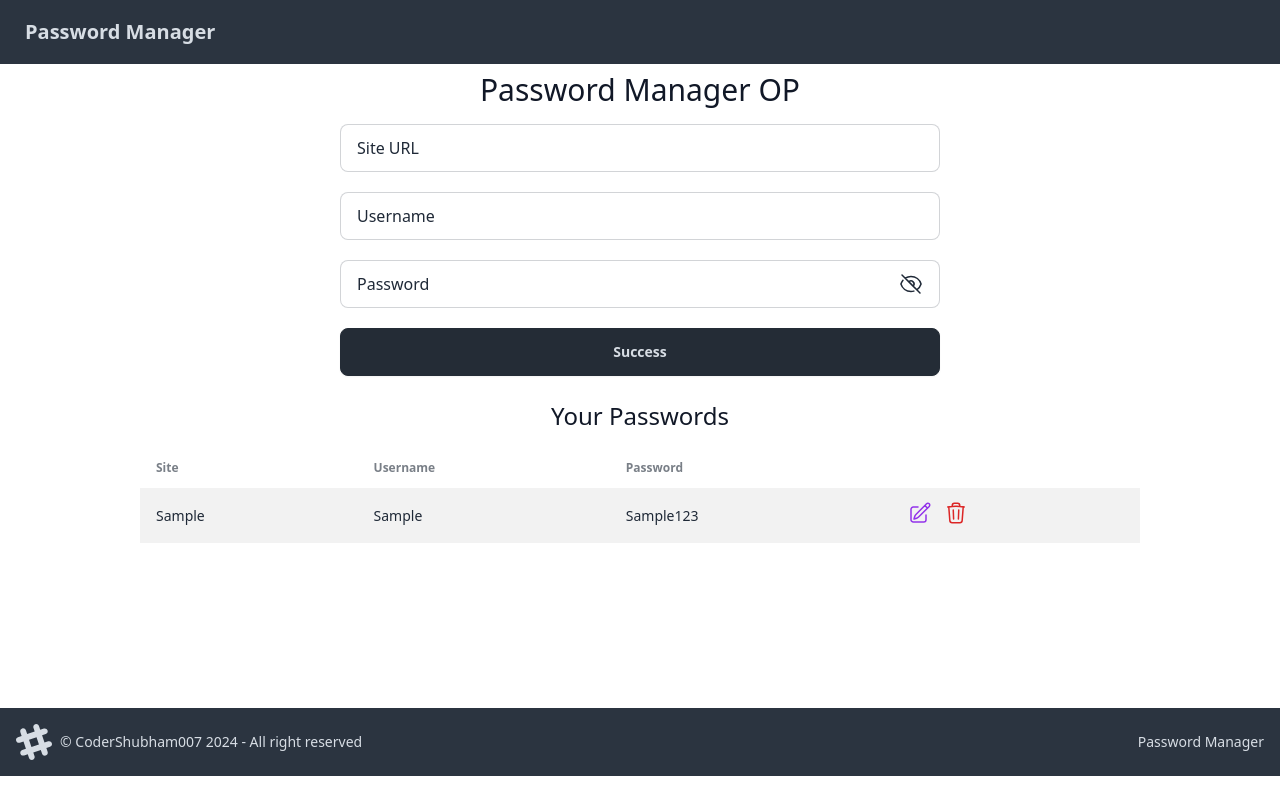
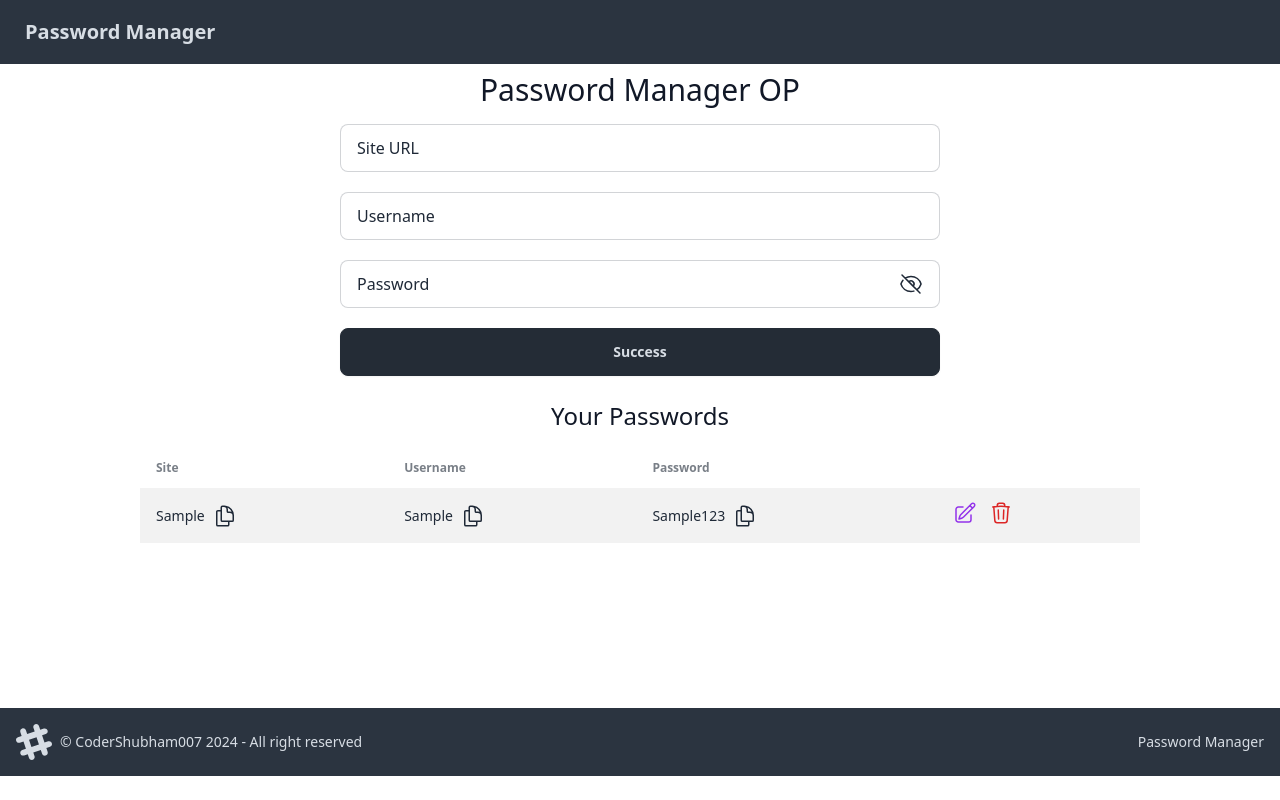
Before and after one commit to CoderShubham007/Password-Manager, a React (Vite) app: page / in a window 1280 px wide. Both pictures are taken after typing "Sample", "Sample", "Sample123" into the empty fields and a click on the button "Success". Built offline with nearby package versions, Linux system fonts and the light colour scheme.

Commit message:
Added Copy Function and Added React Tostify to show alerts

```diff
--- a/package.json
+++ b/package.json
@@ -11,7 +11,8 @@
   },
   "dependencies": {
     "react": "^18.2.0",
-    "react-dom": "^18.2.0"
+    "react-dom": "^18.2.0",
+    "react-toastify": "^10.0.5"
   },
   "devDependencies": {
     "@types/react": "^18.2.66",
--- a/src/components/Manager.jsx
+++ b/src/components/Manager.jsx
@@ -1,5 +1,7 @@
 import React from 'react'
 import { useRef, useState, useEffect } from 'react';
+import { ToastContainer, toast } from 'react-toastify';
+import 'react-toastify/dist/ReactToastify.css';
 
 const Manager = () => {
     const [showPassword, setShowPassword] = useState(false);
@@ -23,7 +25,7 @@ const Manager = () => {
     }
 
     const handleChange = (e) => {
-        setForm({...form, [e.target.name]: e.target.value});
+        setForm({ ...form, [e.target.name]: e.target.value });
     }
 
     const savePassword = (e) => {
@@ -39,8 +41,37 @@ const Manager = () => {
         });
     }
 
+    const copyText = (e, text) => {
+        toast.info('Copied to Clipboard!', {
+            position: "top-right",
+            autoClose: 5000,
+            hideProgressBar: false,
+            closeOnClick: true,
+            pauseOnHover: true,
+            draggable: true,
+            progress: undefined,
+            theme: "light"
+        });
+        navigator.clipboard.writeText(text);
+    }
+
     return (
         <>
+            {/* Toast Alert */}
+            <ToastContainer
+                position="top-right"
+                autoClose={5000}
+                hideProgressBar={false}
+                newestOnTop={false}
+                closeOnClick
+                rtl={false}
+                pauseOnFocusLoss
+                draggable
+                pauseOnHover
+                theme="light"
+            />
+            {/* Same as */}
+            <ToastContainer />
             {/* Form */}
             <div className="container px-8 py-2">
                 <form className='max-w-[600px] mx-auto' onSubmit={savePassword}>
@@ -91,13 +122,38 @@ const Manager = () => {
                             </tr>
                         </thead>
                         <tbody>
-                            {passwordArray.map( (item, index) => {
+                            {passwordArray.map((item, index) => {
                                 return (<tr key={index} className="bg-base-200">
                                     <td>
+                                        <div className='flex justify-start items-center gap-2'>
                                             <a href={item.site} target='_blank'>{item.site}</a>
+                                            <button onClick={(e) => { copyText(e, item.site) }}>
+                                                <svg xmlns="http://www.w3.org/2000/svg" fill="none" viewBox="0 0 24 24" strokeWidth={1.5} stroke="currentColor" className="w-6 h-6">
+                                                    <path strokeLinecap="round" strokeLinejoin="round" d="M15.75 17.25v3.375c0 .621-.504 1.125-1.125 1.125h-9.75a1.125 1.125 0 0 1-1.125-1.125V7.875c0-.621.504-1.125 1.125-1.125H6.75a9.06 9.06 0 0 1 1.5.124m7.5 10.376h3.375c.621 0 1.125-.504 1.125-1.125V11.25c0-4.46-3.243-8.161-7.5-8.876a9.06 9.06 0 0 0-1.5-.124H9.375c-.621 0-1.125.504-1.125 1.125v3.5m7.5 10.375H9.375a1.125 1.125 0 0 1-1.125-1.125v-9.25m12 6.625v-1.875a3.375 3.375 0 0 0-3.375-3.375h-1.5a1.125 1.125 0 0 1-1.125-1.125v-1.5a3.375 3.375 0 0 0-3.375-3.375H9.75" />
+                                                </svg>
+                                            </button>
+                                        </div>
                                     </td>
-                                <td>{item.username}</td>
-                                <td>{item.password}</td>
+                                    <td>
+                                        <div className='flex justify-start items-center gap-2'>
+                                            <p>{item.username}</p>
+                                            <button onClick={(e) => { copyText(e, item.username) }}>
+                                                <svg xmlns="http://www.w3.org/2000/svg" fill="none" viewBox="0 0 24 24" strokeWidth={1.5} stroke="currentColor" className="w-6 h-6">
+                                                    <path strokeLinecap="round" strokeLinejoin="round" d="M15.75 17.25v3.375c0 .621-.504 1.125-1.125 1.125h-9.75a1.125 1.125 0 0 1-1.125-1.125V7.875c0-.621.504-1.125 1.125-1.125H6.75a9.06 9.06 0 0 1 1.5.124m7.5 10.376h3.375c.621 0 1.125-.504 1.125-1.125V11.25c0-4.46-3.243-8.161-7.5-8.876a9.06 9.06 0 0 0-1.5-.124H9.375c-.621 0-1.125.504-1.125 1.125v3.5m7.5 10.375H9.375a1.125 1.125 0 0 1-1.125-1.125v-9.25m12 6.625v-1.875a3.375 3.375 0 0 0-3.375-3.375h-1.5a1.125 1.125 0 0 1-1.125-1.125v-1.5a3.375 3.375 0 0 0-3.375-3.375H9.75" />
+                                                </svg>
+                                            </button>
+                                        </div>
+                                    </td>
+                                    <td>
+                                        <div className='flex justify-start items-center gap-2'>
+                                            <p>{item.password}</p>
+                                            <button onClick={(e) => { copyText(e, item.password) }}>
+                                                <svg xmlns="http://www.w3.org/2000/svg" fill="none" viewBox="0 0 24 24" strokeWidth={1.5} stroke="currentColor" className="w-6 h-6">
+                                                    <path strokeLinecap="round" strokeLinejoin="round" d="M15.75 17.25v3.375c0 .621-.504 1.125-1.125 1.125h-9.75a1.125 1.125 0 0 1-1.125-1.125V7.875c0-.621.504-1.125 1.125-1.125H6.75a9.06 9.06 0 0 1 1.5.124m7.5 10.376h3.375c.621 0 1.125-.504 1.125-1.125V11.25c0-4.46-3.243-8.161-7.5-8.876a9.06 9.06 0 0 0-1.5-.124H9.375c-.621 0-1.125.504-1.125 1.125v3.5m7.5 10.375H9.375a1.125 1.125 0 0 1-1.125-1.125v-9.25m12 6.625v-1.875a3.375 3.375 0 0 0-3.375-3.375h-1.5a1.125 1.125 0 0 1-1.125-1.125v-1.5a3.375 3.375 0 0 0-3.375-3.375H9.75" />
+                                                </svg>
+                                            </button>
+                                        </div>
+                                    </td>
                                     <td>
                                         <button className='me-3 text-purple-600'>
                                             <svg xmlns="http://www.w3.org/2000/svg" fill="none" viewBox="0 0 24 24" strokeWidth={1.5} stroke="currentColor" className="w-6 h-6">
```
Also changed, not shown: 1 other file (tests, documents, lock files or other folders). Lines whose indentation alone changed are shown as unchanged.
